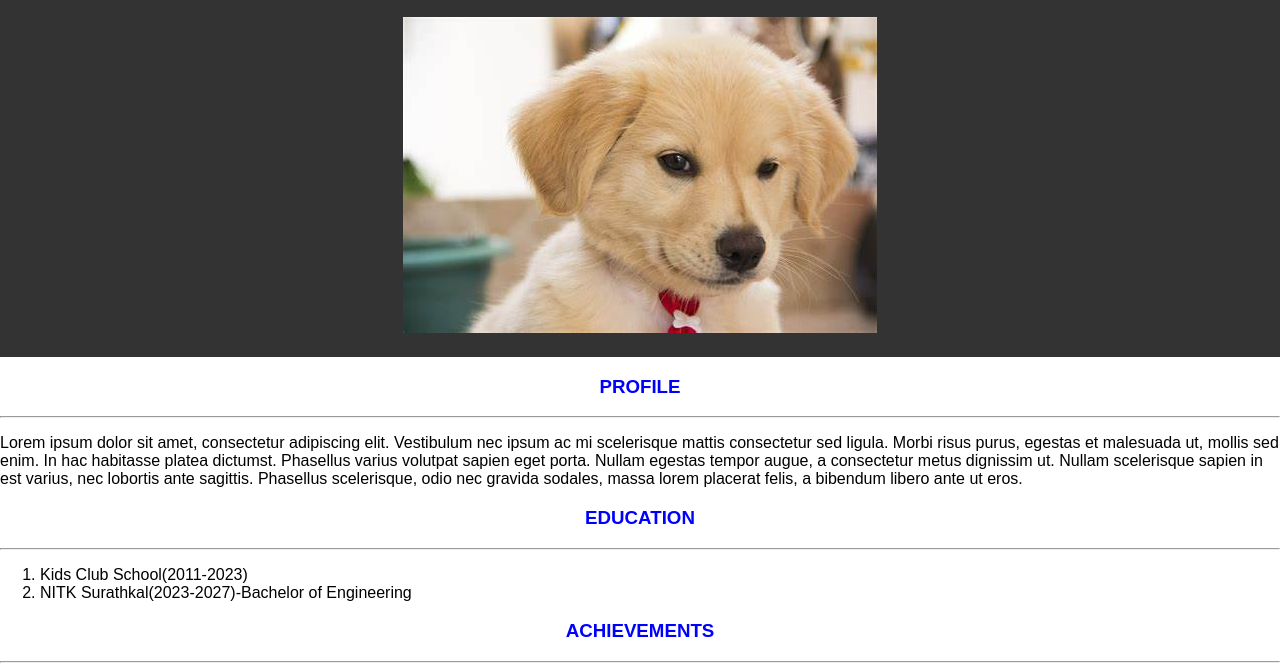
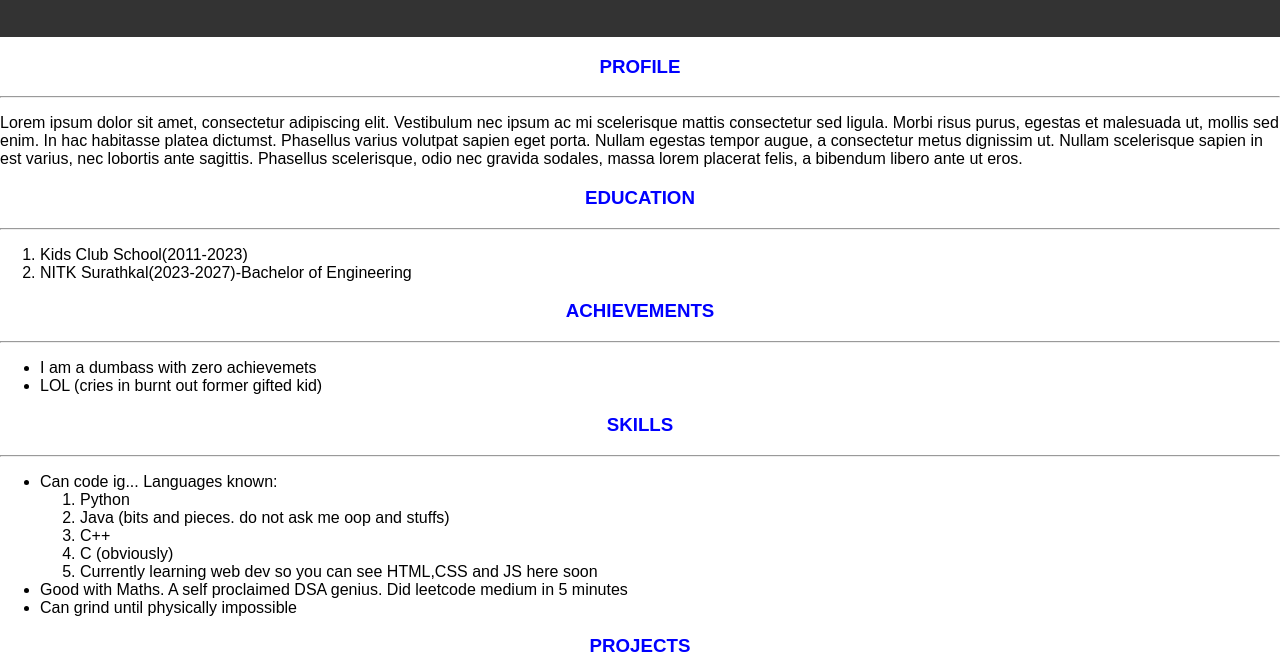
Before and after one commit to riri-2205/my-portfolio, a plain HTML site: page index.html in a window 1280 px wide. Shown: the part 131-800 px from the top of the page. Drawn offline with Linux system fonts and the light colour scheme.

Commit message:
Update index.html

```diff
--- a/index.html
+++ b/index.html
@@ -41,7 +41,7 @@
     <header>
         <h1>RITHIKA</h1>
         <h2>Burnt out Electrical engineer who likes coding</h2>
-        <img src="./dog.png">
+
     </header>
 
     <h3>PROFILE</h3>
```
